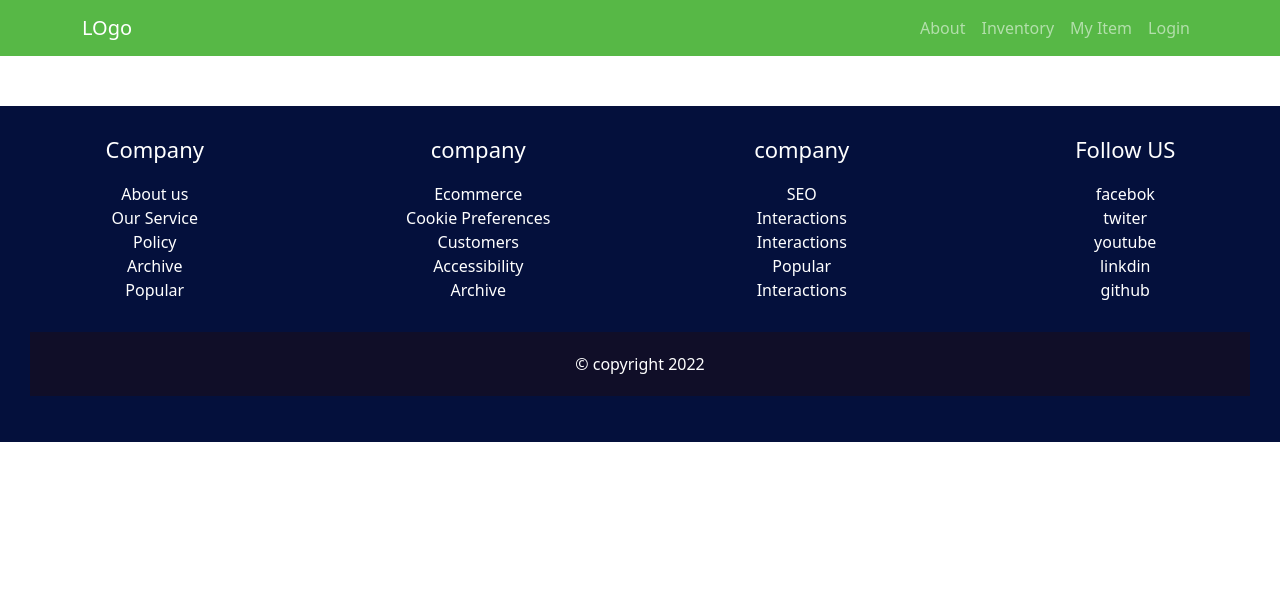
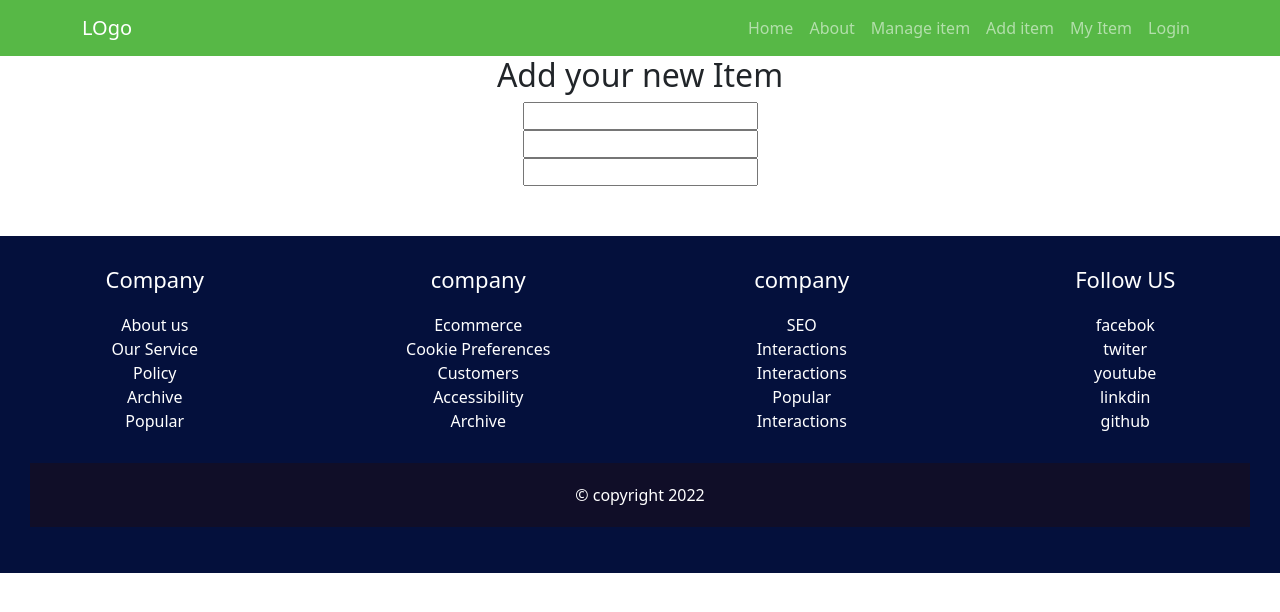
Before and after one commit to Asaduzzaman14/tools-menufacture-house-front-end, a React (Create React App) app: page /additem in a window 1280 px wide. Shown: the top 612 px of the page. Built offline with nearby package versions, Linux system fonts and the light colour scheme; no server answers.

Commit message:
click update btn going to delivered route

```diff
--- a/src/App.js
+++ b/src/App.js
@@ -7,8 +7,10 @@ import Register from './Component/SignInSignOut/Register/Register';
 import MyItem from './Component/Pages/MyItem/MyItem';
 import Home from './Component/Pages/Home/Home';
 import PrivateRoute from './Component/SignInSignOut/PrivateRoute/PrivateRoute';
-import Inventory from './Component/Pages/Inventory/Inventory';
 import Footer from './Component/Pages/Footer/Footer';
+import AddItem from './Component/Pages/AddItem/AddItem';
+import About from './Component/Pages/About/About';
+import Deliverd from './Component/Pages/Deliverd/Deliverd';
 
 
 function App() {
@@ -25,7 +27,12 @@ function App() {
           <MyItem></MyItem>
         </PrivateRoute>}></Route>
 
-        <Route path='/myitem' element={<Inventory></Inventory>}></Route>
+        <Route path='/deliverd/:id' element={<PrivateRoute>
+          <Deliverd></Deliverd>
+        </PrivateRoute>}></Route>
+
+        <Route path='/additem' element={<AddItem></AddItem>}></Route>
+        <Route path='/about' element={<About></About>}></Route>
         <Route path='/register' element={<Register></Register>}></Route>
         <Route path='/login' element={<Login></Login>}></Route>
       </Routes>
--- /dev/null
+++ b/src/Component/Pages/About/About.js
@@ -0,0 +1,11 @@
+import React from 'react';
+
+const About = () => {
+    return (
+        <div>
+            <h1>This is About page</h1>
+        </div>
+    );
+};
+
+export default About;
--- /dev/null
+++ b/src/Component/Pages/AddItem/AddItem.js
@@ -0,0 +1,18 @@
+import React from 'react';
+
+const AddItem = () => {
+    return (
+        <div>
+            <h2>Add your new Item</h2>
+            <form >
+                <input type="text" />
+                <br />
+                <input type="text" />
+                <br />
+                <input type="text" />
+            </form>
+        </div>
+    );
+};
+
+export default AddItem;
--- a/src/Component/Pages/Card/Card.css
+++ b/src/Component/Pages/Card/Card.css
@@ -3,3 +3,12 @@
     border-radius: 8px;
     background-color: #fff;
 }
+
+.update-btn {
+    border: none;
+    padding: 5px 12px;
+    border-radius: 5px;
+    color: #fff;
+    background-color: rgb(74, 102, 32);
+
+}
--- a/src/Component/Pages/Card/Card.js
+++ b/src/Component/Pages/Card/Card.js
@@ -1,8 +1,11 @@
 import React from 'react';
+import { Link, useNavigate } from 'react-router-dom';
 import './Card.css'
 
 
 const Card = ({ item }) => {
+    const navigate = useNavigate()
+
     return (
         <div>
             <div className='card-body'>
@@ -12,7 +15,9 @@ const Card = ({ item }) => {
                 <p>price:{item.desc}</p>
                 <p>quantity:1</p>
 
-                <button>Update</button>
+                {/* <Link to={`/deliverd/${item.id}`}><button>Update</button> </Link> */}
+
+                <button onClick={() => navigate(`/deliverd/${item._id}`)} className='update-btn'>Update</button>
             </div>
         </div>
     );
--- /dev/null
+++ b/src/Component/Pages/Deliverd/Deliverd.js
@@ -0,0 +1,16 @@
+import React from 'react';
+import { useParams } from 'react-router-dom';
+
+const Deliverd = () => {
+
+    const { id } = useParams()
+    console.log(id);
+    return (
+        <div>
+
+            <h2>This is update section</h2>
+        </div>
+    );
+};
+
+export default Deliverd;
--- a/src/Component/Pages/Header/Header.css
+++ b/src/Component/Pages/Header/Header.css
@@ -2,3 +2,15 @@
     background-color: #57b846;
     color: #fff !important;
 }
+
+.sign-out-btn {
+    border: none;
+    padding: 6px 10px;
+    border-radius: 5px;
+    background-color: #448b38;
+    color: #fff;
+}
+
+.sign-out-btn:hover {
+    background-color: #354b31;
+}
--- a/src/Component/Pages/Header/Header.js
+++ b/src/Component/Pages/Header/Header.js
@@ -25,12 +25,17 @@ const Header = () => {
                     <Navbar.Collapse id="responsive-navbar-nav">
 
                         <Nav className='ms-auto'>
+                            <Nav.Link as={Link} to="/">Home</Nav.Link>
                             <Nav.Link as={Link} to="/about">About</Nav.Link>
-                            <Nav.Link as={Link} to="/Inventory">Inventory</Nav.Link>
+
+                            <Nav.Link as={Link} to="/Inventory">Manage item</Nav.Link>
+                            <Nav.Link as={Link} to="/additem">Add item</Nav.Link>
                             <Nav.Link as={Link} to="/myitem">My Item</Nav.Link>
+
+
                             {
                                 user ?
-                                    <button onClick={() => signOut(auth)}  >Log Out</button>
+                                    <button className='sign-out-btn' onClick={() => signOut(auth)}  >Log Out</button>
                                     :
                                     <Nav.Link as={Link} to="/login">Login</Nav.Link>
                             }
--- a/src/Component/SignInSignOut/Login/Login.css
+++ b/src/Component/SignInSignOut/Login/Login.css
@@ -4,12 +4,10 @@
     /* border: 1px solid; */
 }
 
-input {
+
+.input-fild {
     outline: none;
     border: none;
-}
-
-.input-fild {
     font-weight: 600;
     font-size: 18px;
     color: #555555;
@@ -24,6 +22,8 @@ input {
 }
 
 .submit-btn {
+    outline: none;
+    border: none;
     background-color: #57b846;
     width: 100%;
     height: 50px;
```
Also changed, not shown: src/Component/Pages/AddItem/AddItem.css (added), src/Component/Pages/Deliverd/Deliverd.css (added).
